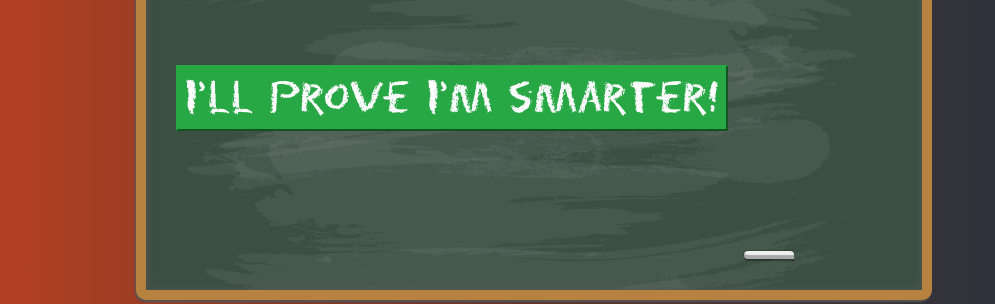
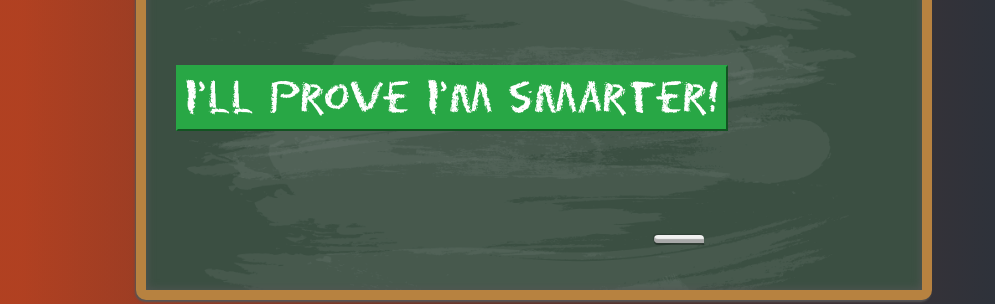
Before and after one commit to Jack87/TriviaGame, a plain HTML site: page index.html in a window 1280 px wide. Shown: the part 496-800 px from the top of the page, without its empty margins (106-1101 px from the left). Drawn offline with nearby package versions, Linux system fonts and the light colour scheme.

Commit message:
fixing chalk position. Seems to change a lot!

```diff
--- a/assets/css/style.css
+++ b/assets/css/style.css
@@ -140,10 +140,10 @@ html, body {
   width: 50px;
   height: 8px;
   background: #f1f1f1;
-  top: 84%;
+  top: 82%;
   margin-top: 75px;
   margin-right: 60px;
-  right: 25%;
+  right: 32%;
   box-shadow: inset 0 -4px 1px rgba(0, 0, 0, 0.3), -1px -1px 1px rgba(0, 0, 0, 0.2), 0 2px 0 rgba(0, 0, 0, 0.3)
 }
 .btn {
```
